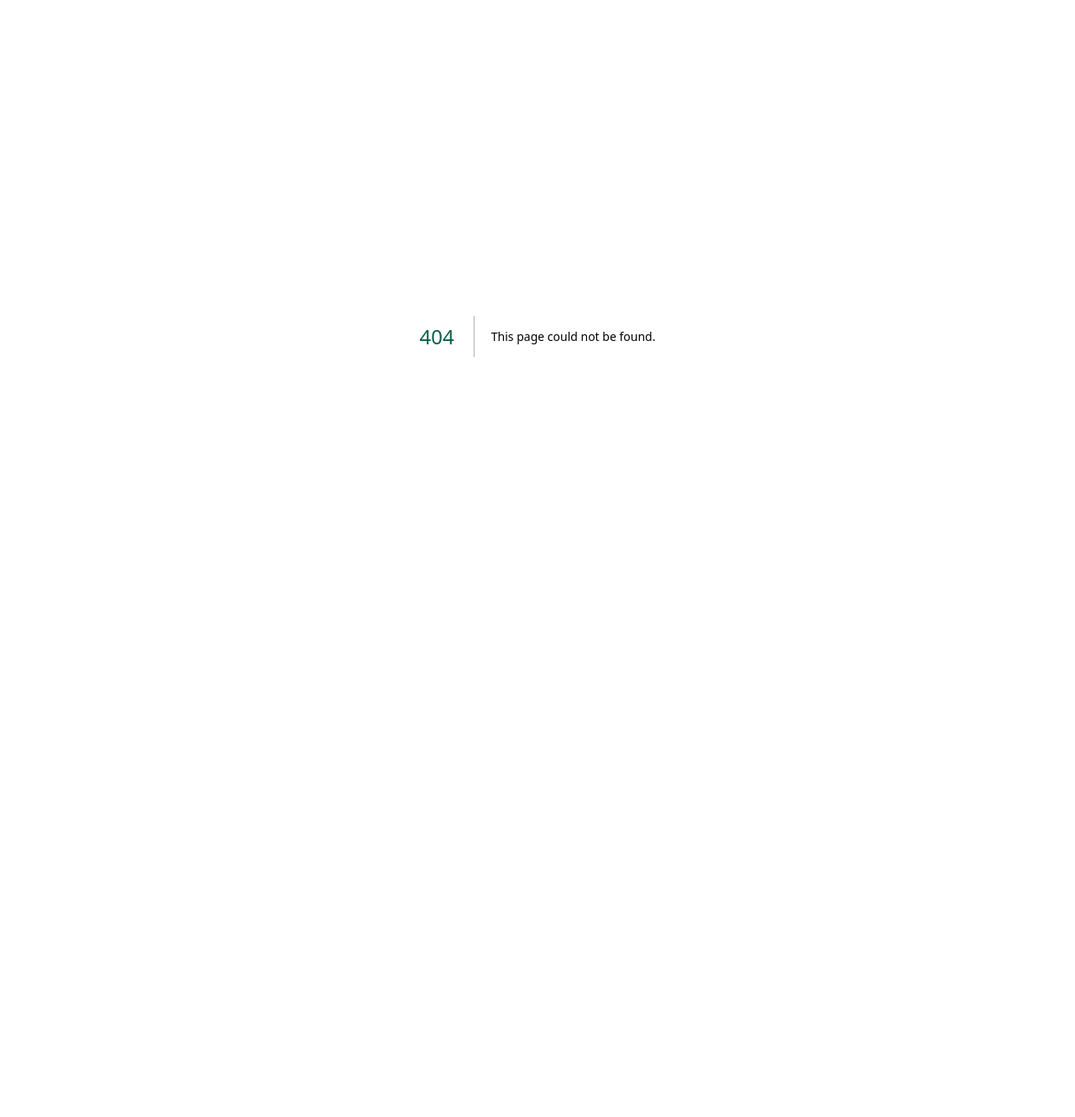
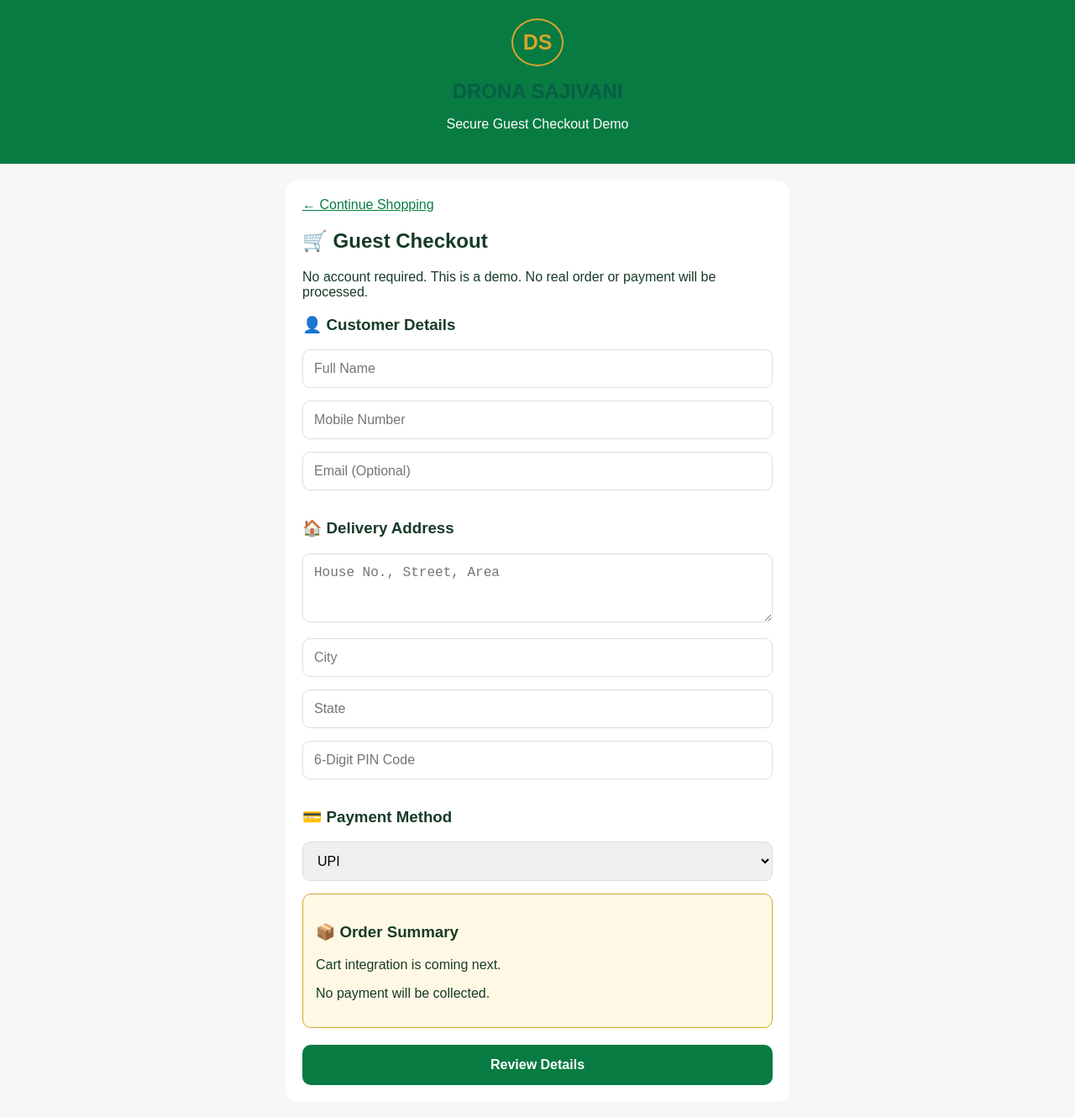
Before and after one commit to dronasajivaniadmin-oss/drona-sajivani, a Next.js app: page /checkout in a window 1280 px wide. Before the commit this address had no page. Shown: the top 1330 px of the page at 84% size. Before the commit the page ends 800 px from the top, so only its background shows below. Built offline with nearby package versions, Linux system fonts and the light colour scheme.

Commit message:
Implement guest checkout page with form validation
This component handles the guest checkout process, including customer details and payment method selection.

```diff
--- /dev/null
+++ b/app/checkout/page.tsx
@@ -0,0 +1,261 @@
+"use client";
+
+import { useState } from "react";
+
+export default function Checkout() {
+  const [name, setName] = useState("");
+  const [mobile, setMobile] = useState("");
+  const [email, setEmail] = useState("");
+  const [address, setAddress] = useState("");
+  const [city, setCity] = useState("");
+  const [state, setState] = useState("");
+  const [pincode, setPincode] = useState("");
+  const [payment, setPayment] = useState("UPI");
+  const [review, setReview] = useState(false);
+
+  const green = "#087b42";
+  const gold = "#d4a62c";
+
+  const inputStyle = {
+    width: "100%",
+    padding: 13,
+    marginBottom: 15,
+    border: "1px solid #ddd",
+    borderRadius: 9,
+    boxSizing: "border-box" as const,
+    fontSize: 16,
+  };
+
+  const buttonStyle = {
+    background: green,
+    color: "white",
+    padding: 15,
+    border: "none",
+    borderRadius: 10,
+    width: "100%",
+    fontSize: 16,
+    fontWeight: "bold" as const,
+    cursor: "pointer",
+  };
+
+  function handleSubmit(e: React.FormEvent<HTMLFormElement>) {
+    e.preventDefault();
+
+    if (!/^[0-9]{10}$/.test(mobile)) {
+      alert("Enter a valid 10-digit Indian mobile number.");
+      return;
+    }
+
+    if (!/^[0-9]{6}$/.test(pincode)) {
+      alert("Enter a valid 6-digit Indian PIN code.");
+      return;
+    }
+
+    setReview(true);
+  }
+
+  return (
+    <main
+      style={{
+        minHeight: "100vh",
+        background: "#f5f8f5",
+        fontFamily: "Arial, sans-serif",
+        color: "#173b27",
+        paddingBottom: 40,
+      }}
+    >
+      <header
+        style={{
+          background: green,
+          color: "white",
+          padding: 22,
+          textAlign: "center",
+        }}
+      >
+        <div
+          style={{
+            display: "inline-block",
+            border: `2px solid ${gold}`,
+            borderRadius: "50%",
+            padding: 12,
+            color: gold,
+            fontSize: 25,
+            fontWeight: "bold",
+          }}
+        >
+          DS
+        </div>
+
+        <h1 style={{ fontSize: 24 }}>
+          DRONA SAJIVANI
+        </h1>
+
+        <p>Secure Guest Checkout Demo</p>
+      </header>
+
+      <section
+        style={{
+          maxWidth: 600,
+          margin: "20px auto",
+          padding: 20,
+          background: "white",
+          borderRadius: 15,
+        }}
+      >
+        <a href="/" style={{ color: green }}>
+          ← Continue Shopping
+        </a>
+
+        <h2>🛒 Guest Checkout</h2>
+
+        <p>
+          No account required. This is a demo.
+          No real order or payment will be processed.
+        </p>
+
+        {!review ? (
+          <form onSubmit={handleSubmit}>
+            <h3>👤 Customer Details</h3>
+
+            <input
+              style={inputStyle}
+              placeholder="Full Name"
+              value={name}
+              onChange={(e) => setName(e.target.value)}
+              required
+            />
+
+            <input
+              style={inputStyle}
+              type="tel"
+              placeholder="Mobile Number"
+              value={mobile}
+              onChange={(e) => setMobile(e.target.value)}
+              required
+            />
+
+            <input
+              style={inputStyle}
+              type="email"
+              placeholder="Email (Optional)"
+              value={email}
+              onChange={(e) => setEmail(e.target.value)}
+            />
+
+            <h3>🏠 Delivery Address</h3>
+
+            <textarea
+              style={inputStyle}
+              placeholder="House No., Street, Area"
+              value={address}
+              onChange={(e) => setAddress(e.target.value)}
+              required
+              rows={3}
+            />
+
+            <input
+              style={inputStyle}
+              placeholder="City"
+              value={city}
+              onChange={(e) => setCity(e.target.value)}
+              required
+            />
+
+            <input
+              style={inputStyle}
+              placeholder="State"
+              value={state}
+              onChange={(e) => setState(e.target.value)}
+              required
+            />
+
+            <input
+              style={inputStyle}
+              placeholder="6-Digit PIN Code"
+              value={pincode}
+              onChange={(e) => setPincode(e.target.value)}
+              required
+            />
+
+            <h3>💳 Payment Method</h3>
+
+            <select
+              style={inputStyle}
+              value={payment}
+              onChange={(e) => setPayment(e.target.value)}
+            >
+              <option value="UPI">UPI</option>
+              <option value="Card">
+                Debit / Credit Card
+              </option>
+              <option value="Net Banking">
+                Net Banking
+              </option>
+              <option value="COD">
+                Cash on Delivery
+              </option>
+              <option value="International">
+                International Payment
+              </option>
+            </select>
+
+            <div
+              style={{
+                background: "#fff8e5",
+                border: `1px solid ${gold}`,
+                borderRadius: 10,
+                padding: 15,
+                marginBottom: 20,
+              }}
+            >
+              <h3>📦 Order Summary</h3>
+              <p>
+                Cart integration is coming next.
+              </p>
+              <p>
+                No payment will be collected.
+              </p>
+            </div>
+
+            <button type="submit" style={buttonStyle}>
+              Review Details
+            </button>
+          </form>
+        ) : (
+          <div>
+            <h3>✅ Review Your Details</h3>
+
+            <p><strong>Name:</strong> {name}</p>
+            <p><strong>Mobile:</strong> {mobile}</p>
+            <p><strong>Email:</strong> {email || "Not provided"}</p>
+            <p><strong>Address:</strong> {address}</p>
+            <p><strong>City:</strong> {city}</p>
+            <p><strong>State:</strong> {state}</p>
+            <p><strong>PIN:</strong> {pincode}</p>
+            <p><strong>Payment:</strong> {payment}</p>
+
+            <div
+              style={{
+                background: "#fff8e5",
+                padding: 15,
+                borderRadius: 10,
+                marginBottom: 20,
+              }}
+            >
+              This is a checkout preview only.
+              No order has been placed.
+            </div>
+
+            <button
+              type="button"
+              style={buttonStyle}
+              onClick={() => setReview(false)}
+            >
+              Edit Details
+            </button>
+          </div>
+        )}
+      </section>
+    </main>
+  );
+              }
```
